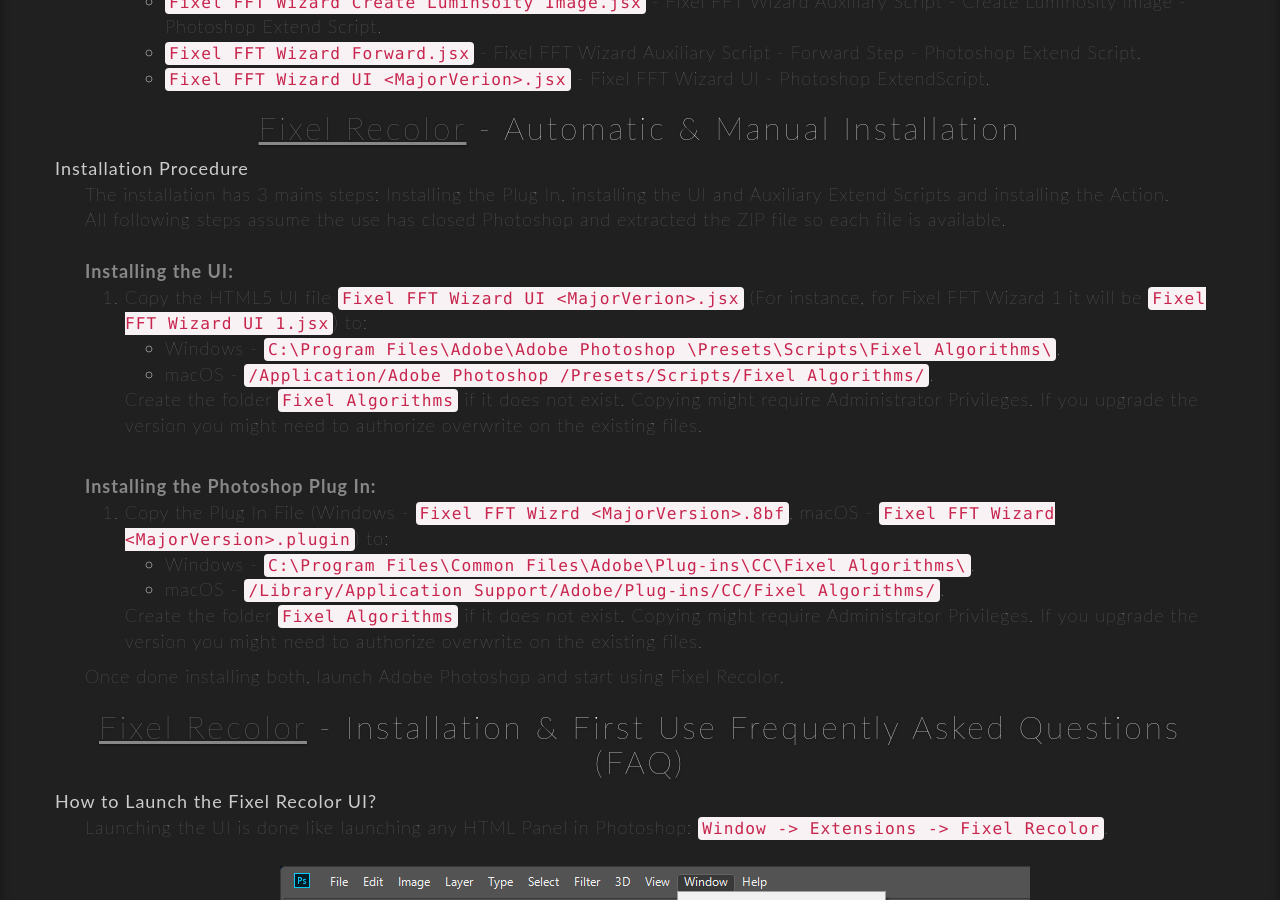
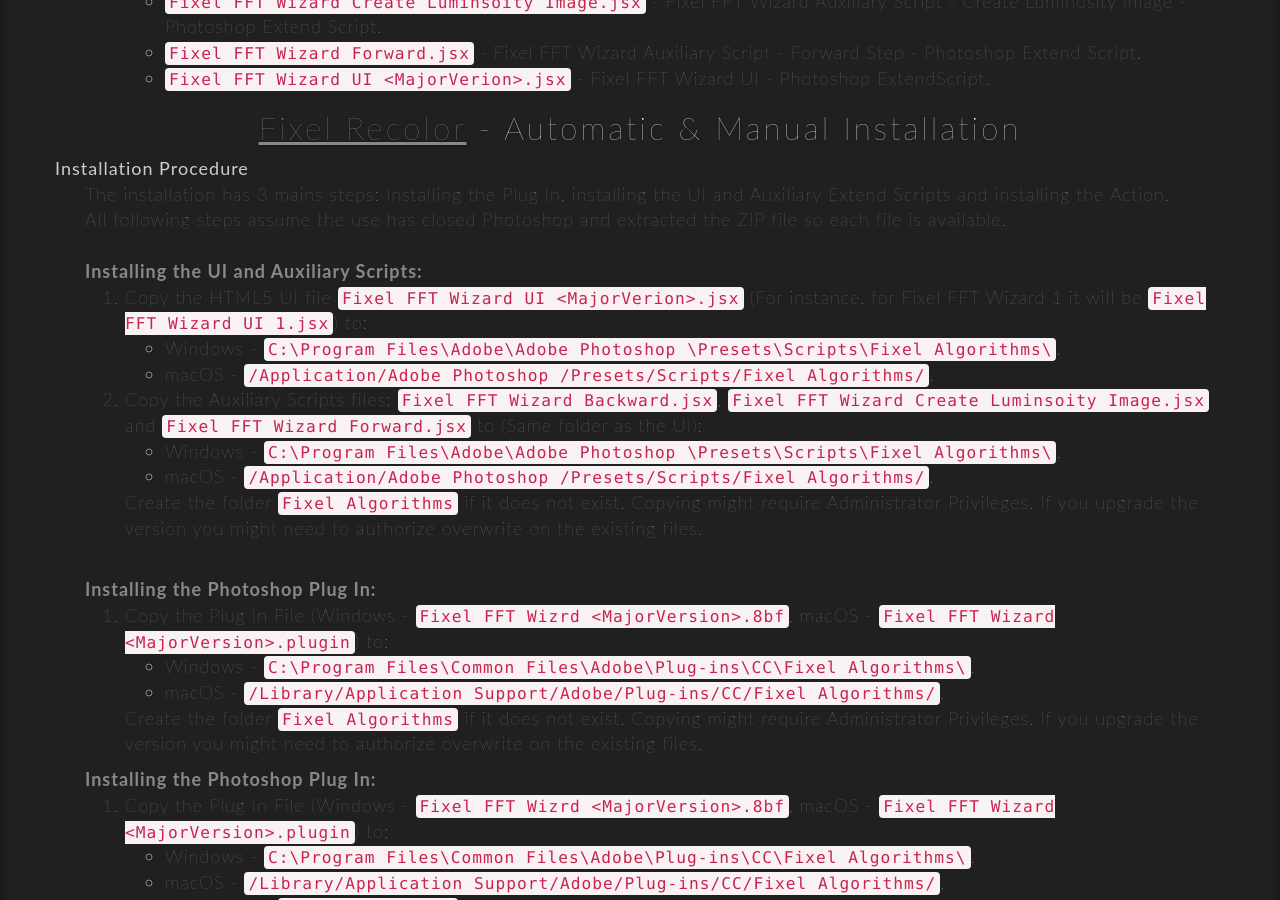
Before and after one commit to FixelAlgorithmsTeam/fixel, a Jekyll site: the page built from support/fixel-fft-wizard-installation-guide.html, in a window 1280 px wide and 900 px high, scrolled down 809 px. Built offline with Jekyll 4.4.1, drawn with Linux system fonts in a browser that asks for light colours; nearby versions of some CDN libraries; comment, search, counter and statistics services are not loaded.

Commit message:
New 	- 	Fixel FFT Wizard Installation Guide. Fixed 	- 	B Known Issues 	-	C To Do 	- 	Enable MathJax (See documentation). Remarks 	- 	E

```diff
--- a/support/fixel-fft-wizard-installation-guide.html
+++ b/support/fixel-fft-wizard-installation-guide.html
@@ -64,9 +64,13 @@
 							<br>
 							<br>
 
-							<b>Installing the UI:</b>
+							<b>Installing the UI and Auxiliary Scripts:</b>
 							<ol>
 							<li>Copy the HTML5 UI file <code>Fixel FFT Wizard UI &lt;MajorVerion&gt;.jsx</code> (For instance, for Fixel FFT Wizard 1 it will be <code>Fixel FFT Wizard UI 1.jsx</code>) to:<ul>
+								<li>Windows - <code>C:\Program Files\Adobe\Adobe Photoshop <Photoshop Version>\Presets\Scripts\Fixel Algorithms\</code>.</li>
+								<li>macOS - <code>/Application/Adobe Photoshop <Photoshop Version>/Presets/Scripts/Fixel Algorithms/</code>.</li>
+							</ul>
+							<li>Copy the Auxiliary Scripts files: <code>Fixel FFT Wizard Backward.jsx</code>, <code>Fixel FFT Wizard Create Luminsoity Image.jsx</code> and <code>Fixel FFT Wizard Forward.jsx</code> to (Same folder as the UI):<ul>
 								<li>Windows - <code>C:\Program Files\Adobe\Adobe Photoshop <Photoshop Version>\Presets\Scripts\Fixel Algorithms\</code>.</li>
 								<li>macOS - <code>/Application/Adobe Photoshop <Photoshop Version>/Presets/Scripts/Fixel Algorithms/</code>.</li>
 							</ul>
@@ -87,6 +91,20 @@
 							Copying might require Administrator Privileges.
 							If you upgrade the version you might need to authorize overwrite on the existing files.
 							</ol>
+
+							<b>Installing the Photoshop Plug In:</b>
+							<ol>
+							<li>Copy the Plug In File (Windows - <code>Fixel FFT Wizrd &lt;MajorVersion&gt;.8bf</code>, macOS - <code>Fixel FFT Wizard &lt;MajorVersion&gt;.plugin</code>) to:<ul>
+								<li>Windows - <code>C:\Program Files\Common Files\Adobe\Plug-ins\CC\Fixel Algorithms\</code>.</li>
+								<li>macOS - <code>/Library/Application Support/Adobe/Plug-ins/CC/Fixel Algorithms/</code>.</li>
+							</ul>
+							Create the folder <code>Fixel Algorithms</code> if it does not exist.
+							Copying might require Administrator Privileges.
+							If you upgrade the version you might need to authorize overwrite on the existing files.
+							</ol>
+
+							<br>
+							<br>
 
 							Once done installing both, launch Adobe Photoshop and start using Fixel Recolor.
 						</dd>
```
